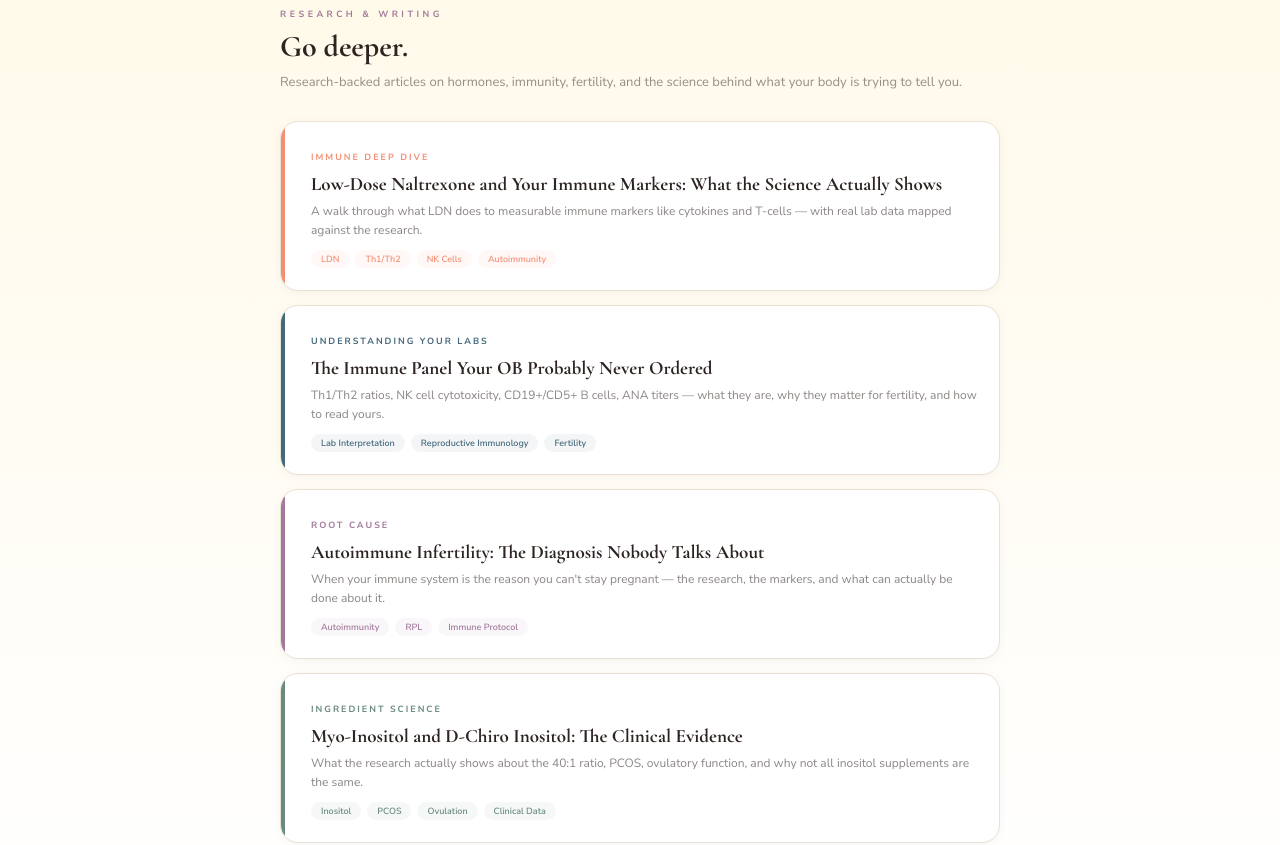
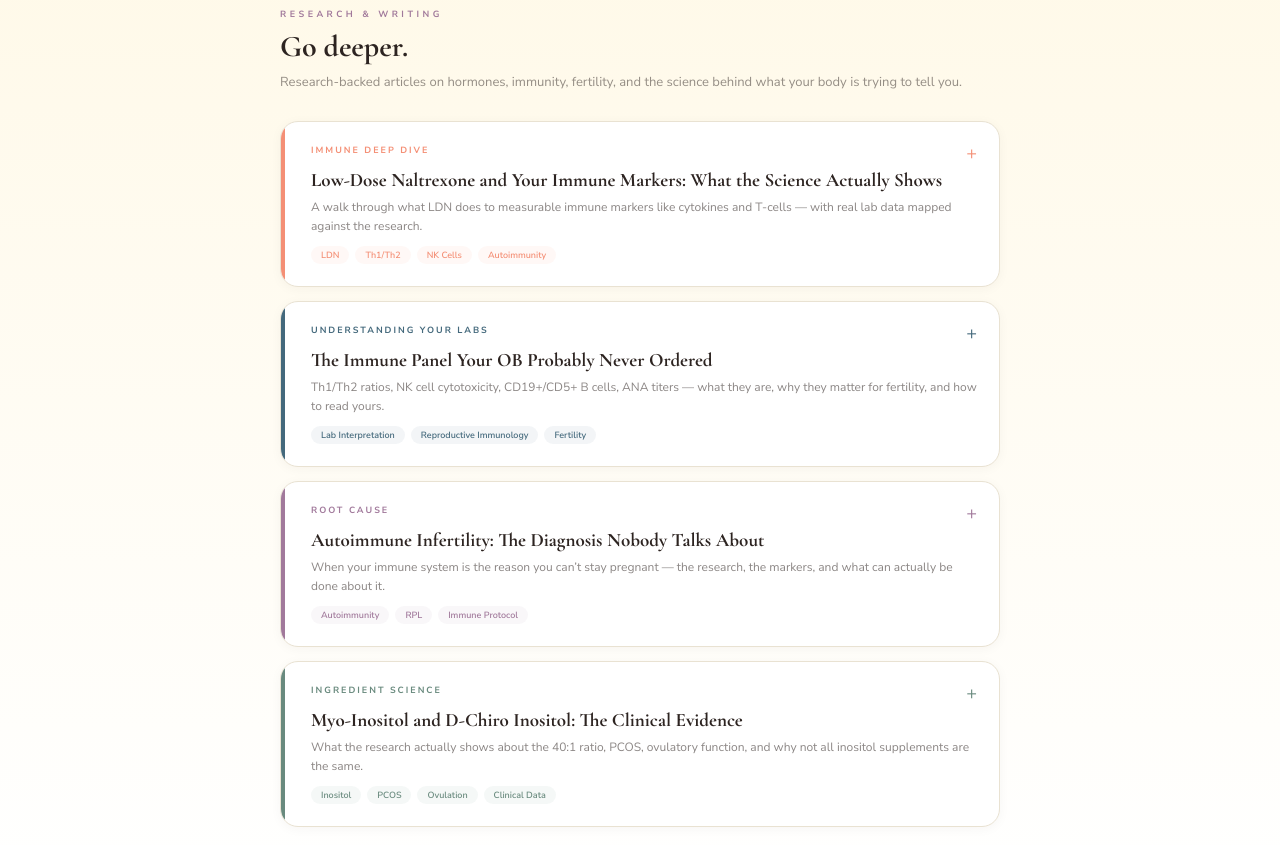
Before and after one commit to caryn-max/bonddaily, a Next.js app: page / in a window 1280 px wide. Shown: the part 1120-1965 px from the top of the page. Built offline with nearby package versions, Linux system fonts and the light colour scheme.

Commit message:
Add expand/collapse to research article cards

```diff
--- a/pages/index.js
+++ b/pages/index.js
@@ -221,21 +221,36 @@ const articles = [
   {
     tag: "Immune Deep Dive",
     title: "Low-Dose Naltrexone and Your Immune Markers: What the Science Actually Shows",
-    desc: "A walk through what LDN does to measurable immune markers like cytokines and T-cells — with real lab data mapped against the research.",
+    desc: "A walk through what LDN does to measurable immune markers like cytokines and T-cells \u2014 with real lab data mapped against the research.",
+    expanded: [
+      "Low-dose naltrexone (LDN) has gained significant attention in reproductive immunology circles for its ability to modulate immune function at doses far below those used for addiction treatment. At 1.5\u20134.5mg, LDN temporarily blocks opioid receptors, triggering an upregulation of endorphins and enkephalins that, in turn, help regulate immune cell behavior.",
+      "The research shows measurable shifts in Th1/Th2 cytokine ratios, with several studies demonstrating a reduction in pro-inflammatory Th1 dominance \u2014 a pattern frequently seen in women with recurrent pregnancy loss. NK cell cytotoxicity, often elevated in women with unexplained infertility, has also been shown to normalize in some patients on LDN protocols.",
+      "What makes LDN particularly interesting is its effect on regulatory T cells (Tregs), which play a critical role in immune tolerance during pregnancy. Early data suggests LDN may support Treg expansion, helping the body accept rather than attack an embryo. While large-scale randomized trials are still limited, the mechanistic evidence and clinical case data are compelling enough that many reproductive immunologists now include LDN in their protocols.",
+    ],
     topics: ["LDN", "Th1/Th2", "NK Cells", "Autoimmunity"],
     color: C.coral,
   },
   {
     tag: "Understanding Your Labs",
     title: "The Immune Panel Your OB Probably Never Ordered",
-    desc: "Th1/Th2 ratios, NK cell cytotoxicity, CD19+/CD5+ B cells, ANA titers — what they are, why they matter for fertility, and how to read yours.",
+    desc: "Th1/Th2 ratios, NK cell cytotoxicity, CD19+/CD5+ B cells, ANA titers \u2014 what they are, why they matter for fertility, and how to read yours.",
+    expanded: [
+      "Most OB-GYNs run a standard fertility panel: FSH, LH, estradiol, AMH, TSH. And those are important. But they tell you almost nothing about your immune system \u2014 which, for a significant percentage of women with unexplained infertility or recurrent loss, is where the real answers are hiding.",
+      "A reproductive immunology panel typically includes: Th1/Th2 cytokine ratios (measuring the balance between pro-inflammatory and anti-inflammatory immune responses), NK cell cytotoxicity (how aggressively your natural killer cells attack \u2014 including potentially an embryo), CD19+/CD5+ B cells (associated with autoantibody production), and ANA titers (a marker for autoimmune activity).",
+      "Understanding these numbers isn\u2019t just academic. Elevated NK cell activity above 15\u201318% cytotoxicity is considered a red flag by most reproductive immunologists. A Th1/Th2 ratio skewed toward Th1 dominance suggests your immune system may be creating a hostile environment for implantation. Positive ANA titers, especially at 1:80 or above, warrant further investigation into specific autoimmune conditions that can directly impact pregnancy outcomes.",
+    ],
     topics: ["Lab Interpretation", "Reproductive Immunology", "Fertility"],
     color: C.navy,
   },
   {
     tag: "Root Cause",
     title: "Autoimmune Infertility: The Diagnosis Nobody Talks About",
-    desc: "When your immune system is the reason you can't stay pregnant — the research, the markers, and what can actually be done about it.",
+    desc: "When your immune system is the reason you can\u2019t stay pregnant \u2014 the research, the markers, and what can actually be done about it.",
+    expanded: [
+      "Autoimmune infertility isn\u2019t a fringe diagnosis \u2014 it\u2019s an underdiagnosed one. Research suggests that immune dysfunction may be a contributing factor in up to 50% of cases classified as \u201Cunexplained\u201D infertility or recurrent pregnancy loss. Yet most women never receive the testing that would reveal it.",
+      "The mechanism is straightforward: in some women, the immune system fails to make the necessary shift from Th1 (attack mode) to Th2 (tolerance mode) that is required for successful implantation and pregnancy maintenance. The body essentially treats the embryo as a foreign invader. This can manifest as failed implantation, biochemical pregnancies, or losses in the first trimester.",
+      "Treatment protocols typically involve a combination of approaches: immunosuppressive medications like prednisone or intralipid infusions, immune modulators like LDN or hydroxychloroquine, and sometimes IVIG (intravenous immunoglobulin) for more severe cases. The key is identifying which specific immune pathways are dysregulated through comprehensive testing \u2014 and then targeting the treatment accordingly.",
+    ],
     topics: ["Autoimmunity", "RPL", "Immune Protocol"],
     color: C.purple,
   },
@@ -243,10 +258,100 @@ const articles = [
     tag: "Ingredient Science",
     title: "Myo-Inositol and D-Chiro Inositol: The Clinical Evidence",
     desc: "What the research actually shows about the 40:1 ratio, PCOS, ovulatory function, and why not all inositol supplements are the same.",
+    expanded: [
+      "Inositol has become one of the most talked-about supplements in fertility and PCOS management \u2014 but the details matter enormously. There are nine forms of inositol, and only two have substantial clinical evidence behind them: myo-inositol (MI) and D-chiro-inositol (DCI). The ratio between them is critical.",
+      "The body naturally maintains a 40:1 ratio of MI to DCI in most tissues, and research consistently shows that supplementing at this ratio produces the best outcomes for ovulatory function, insulin sensitivity, and oocyte quality. Studies have demonstrated that women with PCOS who supplement with the 40:1 ratio show improved menstrual regularity, reduced androgens, and better IVF outcomes compared to those taking MI alone or at different ratios.",
+      "Here\u2019s where it gets important: too much D-chiro-inositol can actually impair ovarian function. DCI at high doses has been shown to worsen oocyte quality in the ovaries, even while improving metabolic markers elsewhere. This is why the ratio matters \u2014 and why grabbing any inositol supplement off the shelf without checking the formulation can backfire. Look for products that explicitly state the 40:1 MI:DCI ratio, ideally at doses of 4000mg MI to 100mg DCI daily.",
+    ],
     topics: ["Inositol", "PCOS", "Ovulation", "Clinical Data"],
     color: C.green,
   },
 ];
+
+function ResearchCard({ article }) {
+  const [open, setOpen] = useState(false);
+  const a = article;
+
+  return (
+    <div
+      onClick={() => setOpen(!open)}
+      style={{
+        background: C.white, borderRadius: 18, padding: 22,
+        border: `1px solid ${open ? a.color + "40" : C.sand}`,
+        boxShadow: open ? `0 4px 20px rgba(45,36,33,0.08)` : "0 2px 12px rgba(45,36,33,0.04)",
+        cursor: "pointer", transition: "all 0.3s ease",
+        position: "relative", overflow: "hidden",
+      }}
+    >
+      <div style={{
+        position: "absolute", left: 0, top: 0, bottom: 0, width: 4,
+        background: a.color, borderRadius: "18px 0 0 18px",
+      }} />
+      <div style={{ paddingLeft: 8 }}>
+        <div style={{ display: "flex", justifyContent: "space-between", alignItems: "flex-start" }}>
+          <span style={{
+            fontSize: 9, letterSpacing: 2, textTransform: "uppercase",
+            color: a.color, fontWeight: 700,
+          }}>
+            {a.tag}
+          </span>
+          <span style={{
+            fontSize: 18, color: a.color, transition: "transform 0.3s ease",
+            transform: open ? "rotate(180deg)" : "rotate(0deg)",
+            flexShrink: 0, marginLeft: 12, lineHeight: 1,
+          }}>
+            {open ? "\u2212" : "+"}
+          </span>
+        </div>
+        <h3 style={{
+          fontFamily: "'Cormorant Garamond', serif", fontSize: 19, fontWeight: 700,
+          color: C.greyBlack, margin: "6px 0 6px 0", lineHeight: 1.25,
+        }}>
+          {a.title}
+        </h3>
+        <p style={{
+          fontSize: 12, color: C.greyBlack, opacity: 0.55, lineHeight: 1.6, margin: "0 0 10px 0",
+        }}>
+          {a.desc}
+        </p>
+
+        {/* Expanded content */}
+        <div style={{
+          maxHeight: open ? 800 : 0,
+          opacity: open ? 1 : 0,
+          overflow: "hidden",
+          transition: "max-height 0.5s ease, opacity 0.4s ease",
+        }}>
+          <div style={{
+            borderTop: `1px solid ${C.sand}`,
+            marginTop: 12, paddingTop: 16,
+          }}>
+            {a.expanded.map((paragraph, pi) => (
+              <p key={pi} style={{
+                fontSize: 13, color: C.greyBlack, opacity: 0.65, lineHeight: 1.75,
+                margin: pi < a.expanded.length - 1 ? "0 0 14px 0" : 0,
+              }}>
+                {paragraph}
+              </p>
+            ))}
+          </div>
+        </div>
+
+        <div style={{ display: "flex", gap: 6, flexWrap: "wrap", marginTop: open ? 14 : 0 }}>
+          {a.topics.map((t, j) => (
+            <span key={j} style={{
+              fontSize: 9, fontWeight: 600, padding: "3px 10px", borderRadius: 12,
+              background: a.color + "10", color: a.color,
+              fontFamily: "'Nunito Sans', sans-serif",
+            }}>
+              {t}
+            </span>
+          ))}
+        </div>
+      </div>
+    </div>
+  );
+}
 
 function ResearchSection() {
   return (
@@ -278,48 +383,7 @@ function ResearchSection() {
         <div style={{ display: "flex", flexDirection: "column", gap: 14 }}>
           {articles.map((a, i) => (
             <FadeIn key={i} delay={i * 0.08}>
-              <div style={{
-                background: C.white, borderRadius: 18, padding: 22,
-                border: `1px solid ${C.sand}`,
-                boxShadow: "0 2px 12px rgba(45,36,33,0.04)",
-                cursor: "pointer", transition: "all 0.25s ease",
-                position: "relative", overflow: "hidden",
-              }}>
-                <div style={{
-                  position: "absolute", left: 0, top: 0, bottom: 0, width: 4,
-                  background: a.color, borderRadius: "18px 0 0 18px",
-                }} />
-                <div style={{ paddingLeft: 8 }}>
-                  <span style={{
-                    fontSize: 9, letterSpacing: 2, textTransform: "uppercase",
-                    color: a.color, fontWeight: 700,
-                  }}>
-                    {a.tag}
-                  </span>
-                  <h3 style={{
-                    fontFamily: "'Cormorant Garamond', serif", fontSize: 19, fontWeight: 700,
-                    color: C.greyBlack, margin: "6px 0 6px 0", lineHeight: 1.25,
-                  }}>
-                    {a.title}
-                  </h3>
-                  <p style={{
-                    fontSize: 12, color: C.greyBlack, opacity: 0.55, lineHeight: 1.6, margin: "0 0 10px 0",
-                  }}>
-                    {a.desc}
-                  </p>
-                  <div style={{ display: "flex", gap: 6, flexWrap: "wrap" }}>
-                    {a.topics.map((t, j) => (
-                      <span key={j} style={{
-                        fontSize: 9, fontWeight: 600, padding: "3px 10px", borderRadius: 12,
-                        background: a.color + "10", color: a.color,
-                        fontFamily: "'Nunito Sans', sans-serif",
-                      }}>
-                        {t}
-                      </span>
-                    ))}
-                  </div>
-                </div>
-              </div>
+              <ResearchCard article={a} />
             </FadeIn>
           ))}
         </div>
```
Also changed, not shown: 2 other files (tests, documents, lock files or other folders).
